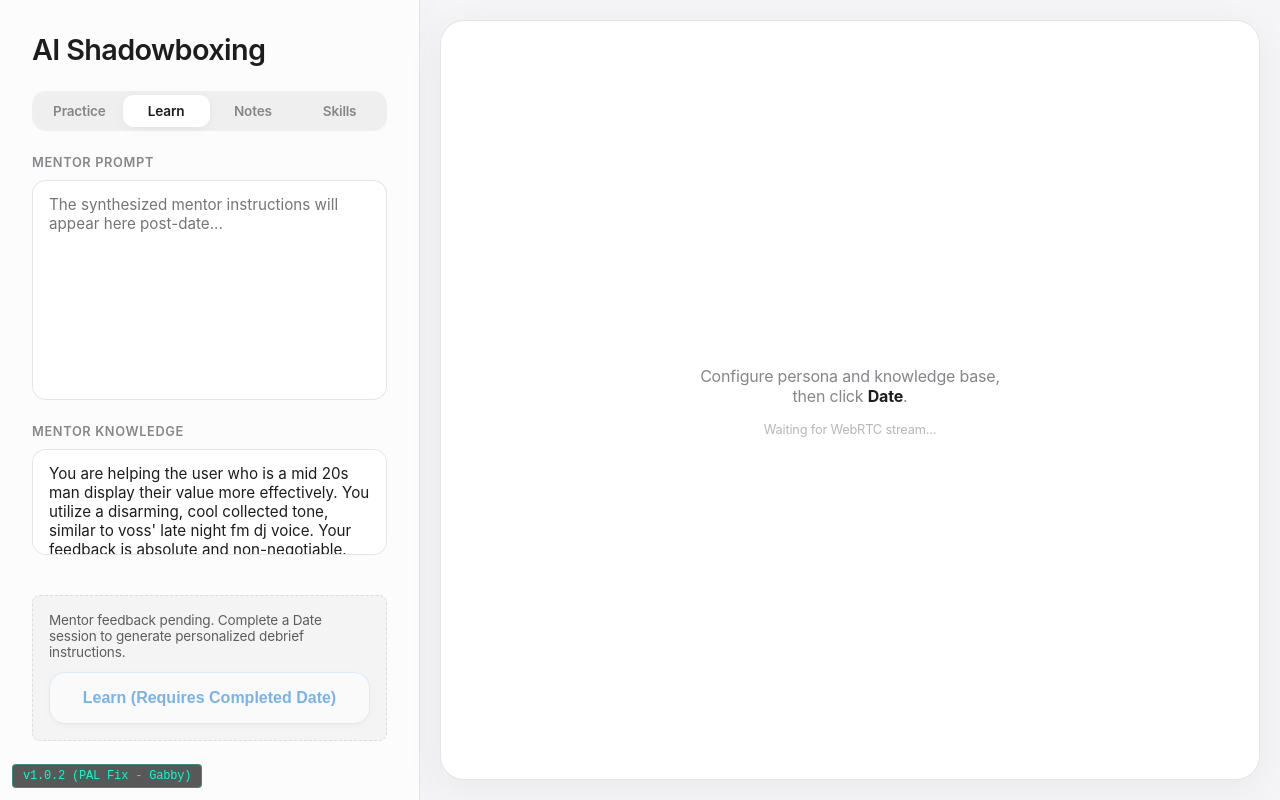
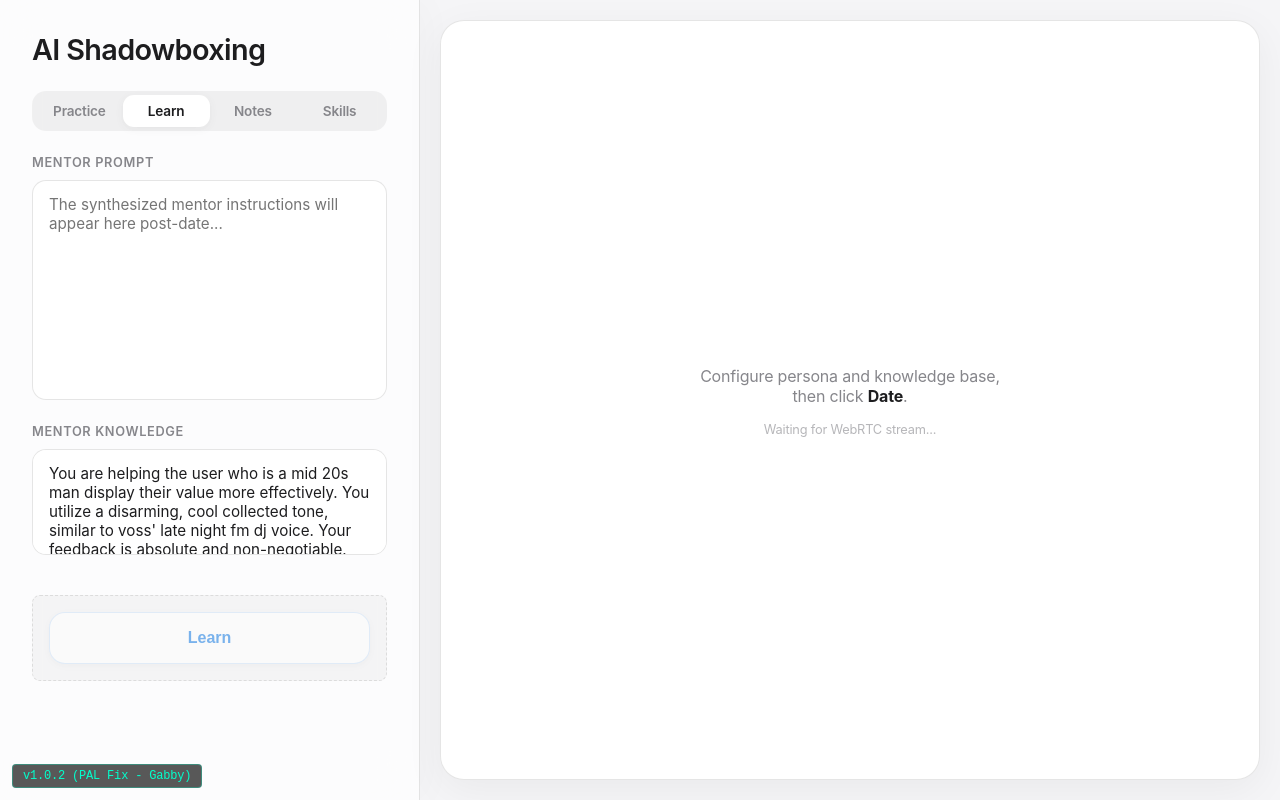
Before and after one commit to kaushalbalagurusamy/ai-shadowboxing, a Next.js app: page / in a window 1280 px wide. Both pictures are taken after a click on the element "Learn". Built offline with nearby package versions, Linux system fonts and the light colour scheme; no server answers.

Commit message:
fix(ui): remove pending feedback message above Learn button in MentorTab
Removes the 'Mentor feedback pending. Complete a Date session to generate personalized debrief instructions.' text block above the Learn button in src/components/MentorTab.tsx, leaving a clean Learn button.

```diff
--- a/src/components/MentorTab.tsx
+++ b/src/components/MentorTab.tsx
@@ -87,16 +87,13 @@ export function MentorTab({
             </div>
           ) : (
             <div>
-              <div style={{ fontSize: '0.85rem', opacity: 0.7, marginBottom: '12px' }}>
-                Mentor feedback pending. Complete a Date session to generate personalized debrief instructions.
-              </div>
               <button
                 className="btn btn-primary"
                 onClick={handleLearnClick}
                 style={{ width: '100%', opacity: 0.5, cursor: 'not-allowed' }}
                 disabled={true}
               >
-                Learn (Requires Completed Date)
+                Learn
               </button>
             </div>
           )}
```
Also changed, not shown: 1 other file (tests, documents, lock files or other folders).
